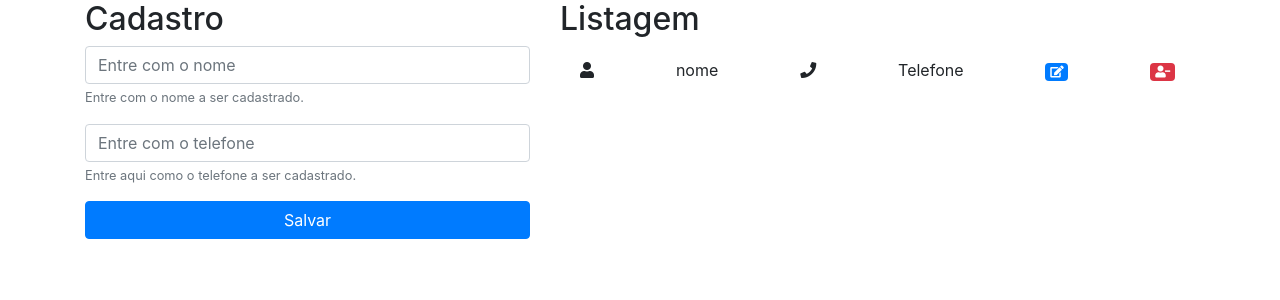
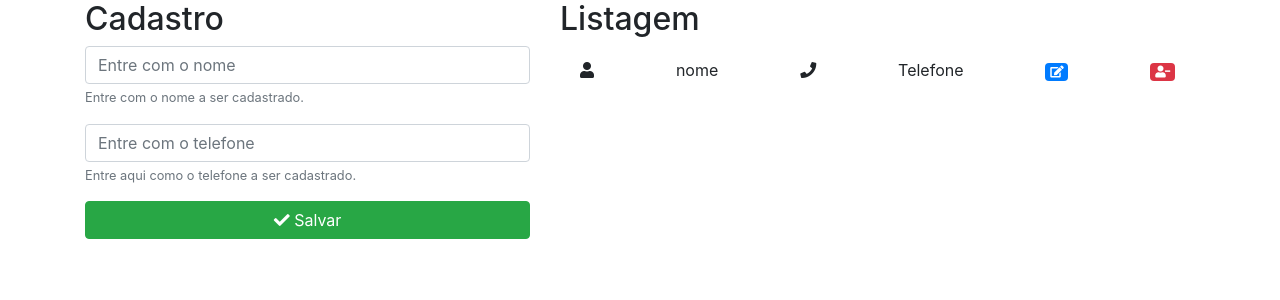
Before and after one commit to ClaudioFerreira/Cadastro-W12, an Angular app in the folder Cadastro/: page / in a window 1280 px wide. Shown: the top 300 px of the page. Built offline with nearby package versions, Linux system fonts and the light colour scheme.

Commit message:
Interface

```diff
--- a/Cadastro/src/app/components/cadastro/cadastro.component.html
+++ b/Cadastro/src/app/components/cadastro/cadastro.component.html
@@ -14,7 +14,7 @@
           <small id="telefoneHelp" class="form-text text-muted">Entre aqui como o telefone a ser cadastrado.</small>
         </div>
 
-        <button type="submit" class="btn btn-primary btn-block">Salvar</button>
+        <button type="submit" class="btn btn-success btn-block"> <i class="fas fa-check"></i> Salvar</button>
       </form>
 
     </div>
```
